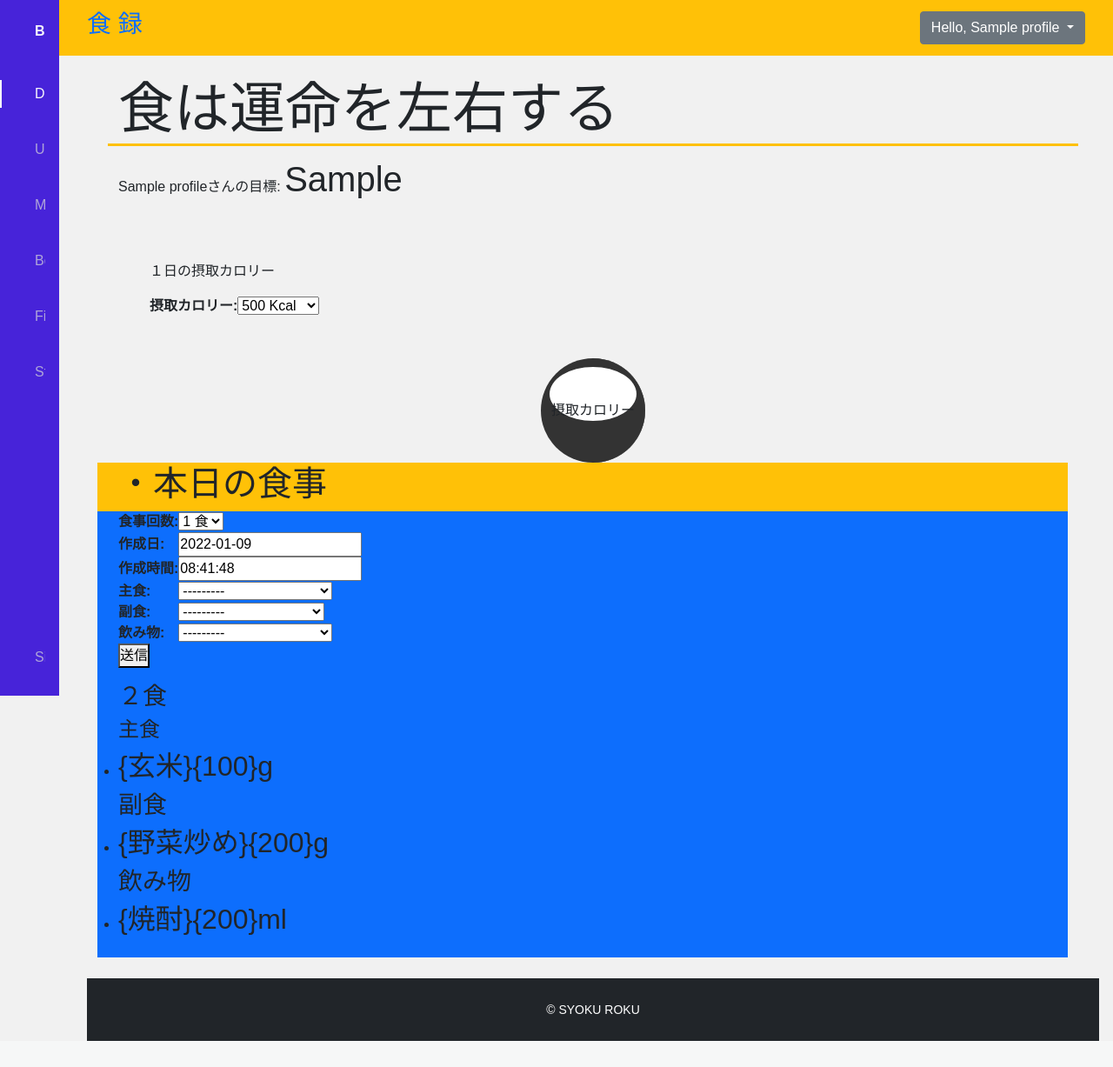
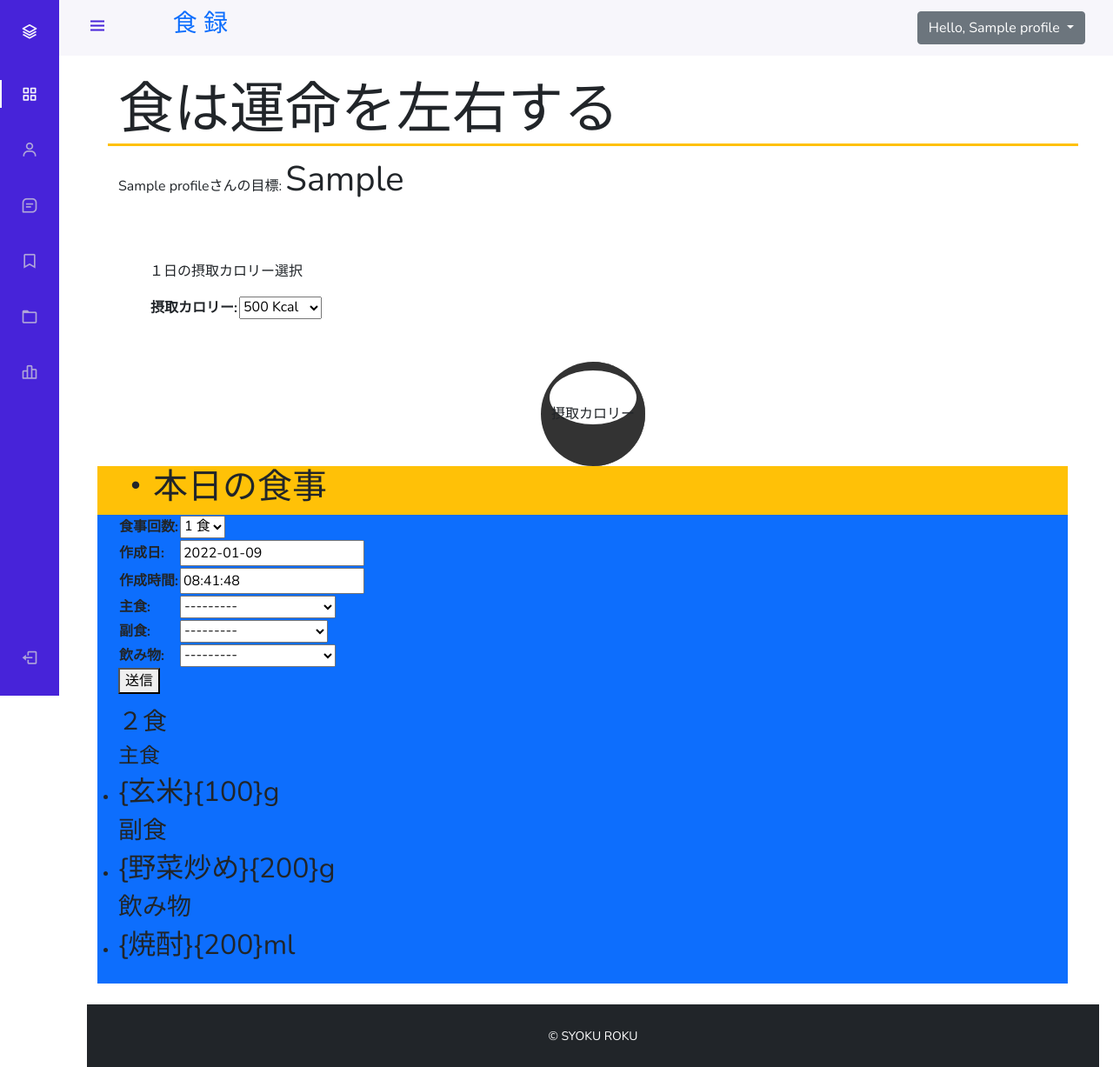
Before and after one commit to hashi5akihiro5/app_syokuroku, a Django app: page / in a window 1280 px wide. Shown: the whole page at 87% size. Before the commit the page ends 1197 px from the top, so only its background shows below. Run offline with Django 3.2, Linux system fonts and the light colour scheme; tables that the repository leaves empty hold one stand-in row (values such as "Sample post"); some libraries are stand-ins or nearby versions; some web fonts are replaced.

Commit message:
1/1 nav, side bar 実装

```diff
--- a/app/static/css/style.css
+++ b/app/static/css/style.css
@@ -1,52 +1,4 @@
-* {
-    margin: 0;
-    padding: 0;
-    box-sizing: border-box;
-}
-
-body {
-    background: #f1f1f1;
-    display: flex;
-    flex-flow: column;
-    min-height: 100vh;
-}
-
-main {
-    flex: 1;
-}
-
 /* navbar */
-
-.navbar-nav {
-    flex-direction: row !important;
-}
-
-.nav-color {
-    color: black;
-}
-
-.nav-color:hover {
-    color: #ee6c4d;
-}
-
-.nav-color:after {
-    content: "";
-    display: block;
-    height: 2px;
-    background: #ee6c4d;
-    margin-top: 6px;
-    opacity: 0;
-    transform: translateY(12px);
-    transition: all 0.3s ease-in-out;
-}
-
-.nav-color:hover:after {
-    transform: translateY(0px);
-    opacity: 1;
-}
-
-/* sidebar */
-
 @import url("https://fonts.googleapis.com/css2?family=Nunito:wght@400;600;700&display=swap");
 
 :root {
@@ -63,7 +15,7 @@
 *,
 ::before,
 ::after {
-    box-sizing: border-box;
+    box-sizing: border-box
 }
 
 body {
@@ -98,6 +50,32 @@
     color: var(--first-color);
     font-size: 1.5rem;
     cursor: pointer
+}
+
+/* 食録_navbar 効いていない*/
+
+.navbar-nav {
+    flex-direction: row !important;
+}
+
+.nav-color:hover {
+    color: #ee6c4d;
+}
+
+.nav-color:after {
+    content: "";
+    display: block;
+    height: 2px;
+    background: #ee6c4d;
+    margin-top: 6px;
+    opacity: 0;
+    transform: translateY(12px);
+    transition: all 0.3s ease-in-out;
+}
+
+.nav-color:hover:after {
+    transform: translateY(0px);
+    opacity: 1;
 }
 
 
@@ -218,7 +196,6 @@
     }
 }
 
-
 /* index */
 
 .top img {
--- a/app/templates/app/base.html
+++ b/app/templates/app/base.html
@@ -6,22 +6,20 @@
         <meta name="viewport" content="width=device-width, initial-scale=1.0, shink-to-fit=no">
         <!-- Bootstrap CSS -->
         <link rel="stylesheet" href="https://cdn.jsdelivr.net/npm/bootstrap@5.0.0-beta1/dist/css/bootstrap.min.css" integrity="sha384-giJF6kkoqNQ00vy+HMDP7azOuL0xtbfIcaT9wjKHr8RbDVddVHyTfAAsrekwKmP1" crossorigin="anonymous"/>
+        <!-- Icons -->
+        <link rel="stylesheet" href="https://cdn.jsdelivr.net/npm/boxicons@latest/css/boxicons.min.css"/>
         <!-- concept_font-family -->
         <link rel="preconnect" href="https://fonts.googleapis.com">
         <link rel="preconnect" href="https://fonts.gstatic.com" crossorigin>
         <link href="https://fonts.googleapis.com/css2?family=Zen+Old+Mincho:wght@900&display=swap" rel="stylesheet">
-
         {% load static %}
         <link rel="stylesheet" href="{% static 'css/style.css' %}">
-
         <title>SyokuRoku</title>
     </head>
     <body id="body-pd">
-        <!-- 上部サイドバー -->
-        <header class="header navbar-expand-lg bg-warning", id="header">
-            <a class="navbar-brand" href="/">
-            <h3 class="" href="#">食 録</h3>
-            </a>
+        <header class="header" id="header">
+            <div class="header_toggle"> <i class='bx bx-menu' id="header-toggle"></i> </div>
+            <a class="navbar-brand col-8" href="/"><h3 class="" href="#">食 録</h3></a>
                 <ul class="navbar-nav">
                     <div class="dropdown">
                         <button class="btn btn-secondary dropdown-toggle" type="button" id="dropdownMenuButton" data-toggle="dropdown" aria-expanded="false">
@@ -38,9 +36,42 @@
         <!-- サイドバー -->
         <div class="l-navbar" id="nav-bar">
             <nav class="nav">
-                <div> <a href="#" class="nav_logo"><i class='bx bx-layer nav_logo-icon'></i> <span class="nav_logo-name">BBBootstrap</span> </a>
-                    <div class="nav_list"> <a href="#" class="nav_link active"> <i class='bx bx-grid-alt nav_icon'></i> <span class="nav_name">Dashboard</span> </a> <a href="#" class="nav_link"> <i class='bx bx-user nav_icon'></i> <span class="nav_name">Users</span> </a> <a href="#" class="nav_link"> <i class='bx bx-message-square-detail nav_icon'></i> <span class="nav_name">Messages</span> </a> <a href="#" class="nav_link"> <i class='bx bx-bookmark nav_icon'></i> <span class="nav_name">Bookmark</span> </a> <a href="#" class="nav_link"> <i class='bx bx-folder nav_icon'></i> <span class="nav_name">Files</span> </a> <a href="#" class="nav_link"> <i class='bx bx-bar-chart-alt-2 nav_icon'></i> <span class="nav_name">Stats</span> </a> </div>
-                </div> <a href="#" class="nav_link"> <i class='bx bx-log-out nav_icon'></i> <span class="nav_name">SignOut</span> </a>
+                <div>
+                    <a href="#" class="nav_logo">
+                        <i class='bx bx-layer nav_logo-icon'></i>
+                        <span class="nav_logo-name">BBBootstrap</span>
+                    </a>
+                    <div class="nav_list">
+                        <a href="#" class="nav_link active">
+                            <i class='bx bx-grid-alt nav_icon'></i>
+                            <span class="nav_name">Dashboard</span>
+                        </a>
+                        <a href="#" class="nav_link">
+                            <i class='bx bx-user nav_icon'></i>
+                            <span class="nav_name">Users</span>
+                        </a>
+                        <a href="#" class="nav_link">
+                            <i class='bx bx-message-square-detail nav_icon'></i>
+                            <span class="nav_name">Messages</span>
+                        </a>
+                        <a href="#" class="nav_link">
+                            <i class='bx bx-bookmark nav_icon'></i>
+                            <span class="nav_name">Bookmark</span>
+                        </a>
+                        <a href="#" class="nav_link">
+                            <i class='bx bx-folder nav_icon'></i>
+                            <span class="nav_name">Files</span>
+                        </a>
+                        <a href="#" class="nav_link">
+                            <i class='bx bx-bar-chart-alt-2 nav_icon'></i>
+                            <span class="nav_name">Stats</span>
+                        </a>
+                    </div>
+                </div>
+                <a href="#" class="nav_link">
+                    <i class='bx bx-log-out nav_icon'></i>
+                    <span class="nav_name">SignOut</span>
+                </a>
             </nav>
         </div>
         <div class="container-fluid">
--- a/app/templates/app/index.html
+++ b/app/templates/app/index.html
@@ -8,7 +8,7 @@
         <p class="target">{{ profile_data.name }}さんの目標: <span class="fs-1">{{ profile_data.target }}</span></p>
     </div>
     <div class="row p-5">
-        <p class="target">１日の摂取カロリー</p>
+        <p class="target">１日の摂取カロリー選択</p>
         <form action="{% url 'index' %}" method="post">
             {% csrf_token %}
             <table>{{ kcalselectform.as_table }}</table>
```
Lines whose indentation alone changed are shown as unchanged.
